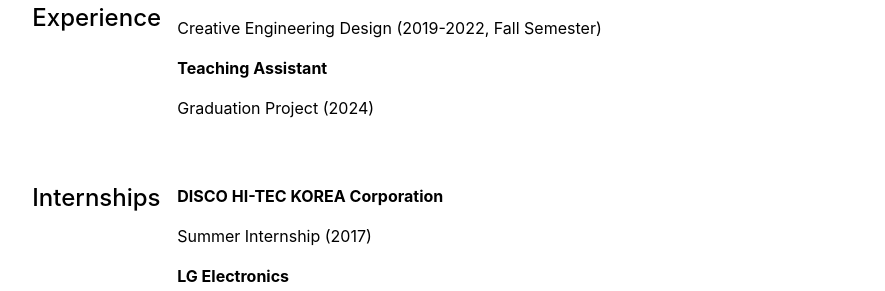
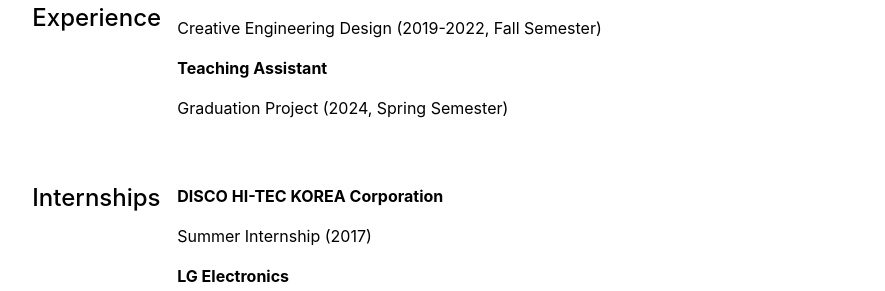
Before and after one commit to taehyunzzz/taehyunzzz.github.io, a Jekyll site: the page built from cv.md, in a window 1280 px wide. Shown: the part 484-775 px from the top of the page, without its empty margins (197-1082 px from the left). Built offline with Jekyll 4.4.1, drawn with Linux system fonts in a browser that asks for light colours.

```diff
--- a/_data/cv/academic-experience.yml
+++ b/_data/cv/academic-experience.yml
@@ -2,4 +2,4 @@
   description: 'Creative Engineering Design (2019-2022, Fall Semester)'
 
 - title: 'Teaching Assistant'
-  description: 'Graduation Project (2024)'
+  description: 'Graduation Project (2024, Spring Semester)'
```
